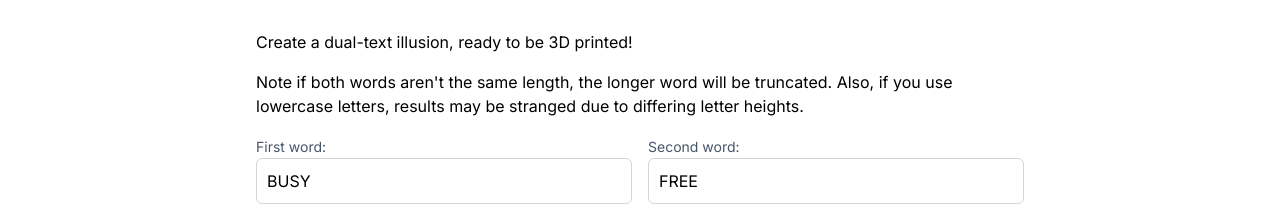
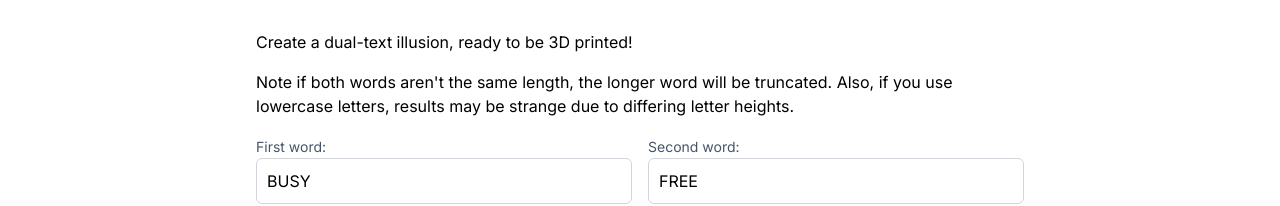
Before and after one commit to r-bt/richardbt.com, a Next.js app: page /projects/3d-dual-text-illusion-generator in a window 1280 px wide. Shown: the part 240-446 px from the top of the page. Built offline with nearby package versions, Linux system fonts and the light colour scheme; no server answers; what @jscad/modeling would draw is missing.

Commit message:
Fix text

```diff
--- a/app/(projects)/projects/3d-dual-text-illusion-generator/IllusionGenerator.tsx
+++ b/app/(projects)/projects/3d-dual-text-illusion-generator/IllusionGenerator.tsx
@@ -80,7 +80,7 @@ export default function IllusionGenerator() {
         <p className="pb-4">
           Note if both words aren&apos;t the same length, the longer word will
           be truncated. Also, if you use lowercase letters, results may be
-          stranged due to differing letter heights.
+          strange due to differing letter heights.
         </p>
         <div className="flex gap-4 flex-col md:flex-row pb-4">
           <div className="flex-1">
```
